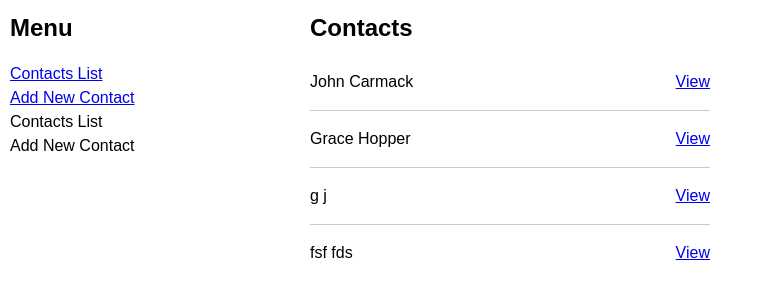
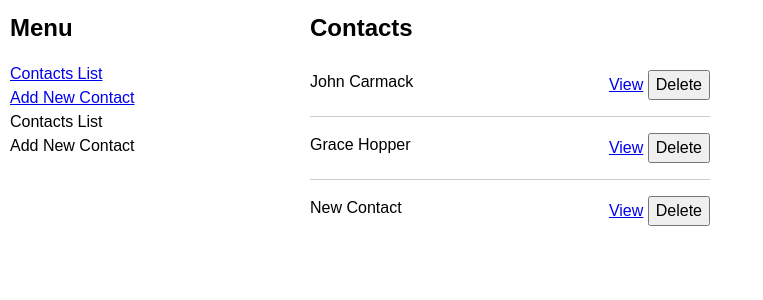
Before and after one commit to boolean-uk/react-address-book, a React (Create React App) app: page / in a window 1280 px wide. Shown: the top 300 px of the page, without its empty margins (0-763 px from the left). Built offline with nearby package versions, Linux system fonts and the light colour scheme; data requests are answered from the project's data file.

Commit message:
Extension 2 and 4 complete

```diff
--- a/db/db.json
+++ b/db/db.json
@@ -15,21 +15,14 @@
       "city": "London"
     },
     {
-      "firstName": "g",
-      "lastName": "j",
-      "street": "j",
-      "city": "j",
+      "firstName": "New ",
+      "lastName": "Contact",
+      "street": "random",
+      "city": "random",
+      "email": "random@random",
+      "linkedIn": "random",
+      "twitter": "random",
       "id": 3
-    },
-    {
-      "firstName": "fsf",
-      "lastName": "fds",
-      "street": "fds",
-      "city": "fsdf",
-      "email": "sfds@hjgv",
-      "linkedIn": "dfs",
-      "twitter": "sfs",
-      "id": 4
     }
   ]
 }
--- a/src/App.js
+++ b/src/App.js
@@ -34,7 +34,12 @@ export default function App() {
       <main>
         <Routes>
           {/* TODO: Add routes here  */}
-          <Route path="/" element={<ContactsList contacts={contacts} />} />
+          <Route
+            path="/"
+            element={
+              <ContactsList contacts={contacts} setContacts={setContacts} />
+            }
+          />
           <Route
             path="/contacts/add"
             element={
--- a/src/components/ContactsList.js
+++ b/src/components/ContactsList.js
@@ -3,7 +3,24 @@ import { Link, useSearchParams } from "react-router-dom";
 
 function ContactsList(props) {
   //"contacts" must be passed as prop to this component
-  const { contacts } = props;
+  const { contacts, setContacts } = props;
+
+  function handleDelete(contact) {
+    // Delete the contact
+    fetch(`http://localhost:4000/contacts/${contact.id}`, {
+      method: "DELETE",
+    })
+      .then(function (response) {
+        return response.json();
+      })
+      .then(function () {
+        const filteredContacts = contacts.filter(
+          (contactInfo) => contactInfo.id !== contact.id
+        );
+        setContacts(filteredContacts);
+      });
+  }
+  // - (between tags) and &nbsp for space
 
   return (
     <>
@@ -19,8 +36,8 @@ function ContactsList(props) {
                 {firstName} {lastName}
               </p>
               <p>
-                {/** TODO: Make a Link here to view contact */}
-                <Link to={`/contacts/${contact.id}`}>View</Link>
+                <Link to={`/contacts/${contact.id}`}>View</Link>&nbsp;
+                <button onClick={() => handleDelete(contact)}>Delete</button>
               </p>
             </li>
           );
--- a/src/components/ContactsView.js
+++ b/src/components/ContactsView.js
@@ -7,6 +7,17 @@ function ContactsView() {
   //TODO: Get the contact to load from the params and fetch.
   //With useEffect, load the contact when params changes
   //and update contact state
+
+  const { id } = useParams();
+
+  useEffect(() => {
+    fetch(`http://localhost:4000/contacts/${id}`)
+      .then((res) => res.json())
+      .then((data) => {
+        console.log(data);
+        setContact(data);
+      });
+  }, [id]);
 
   if (!contact) {
     return <p>Loading</p>;
```
